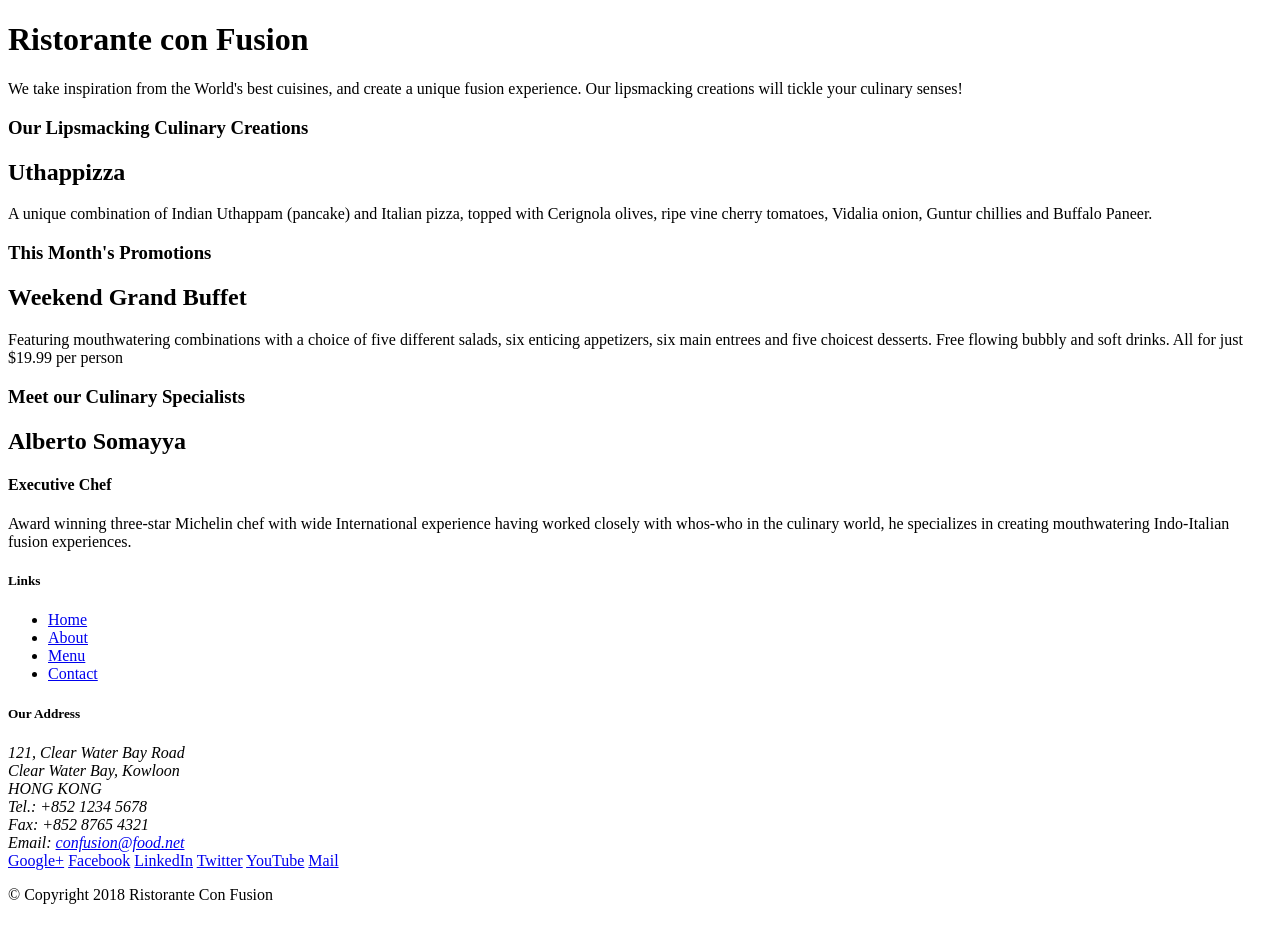
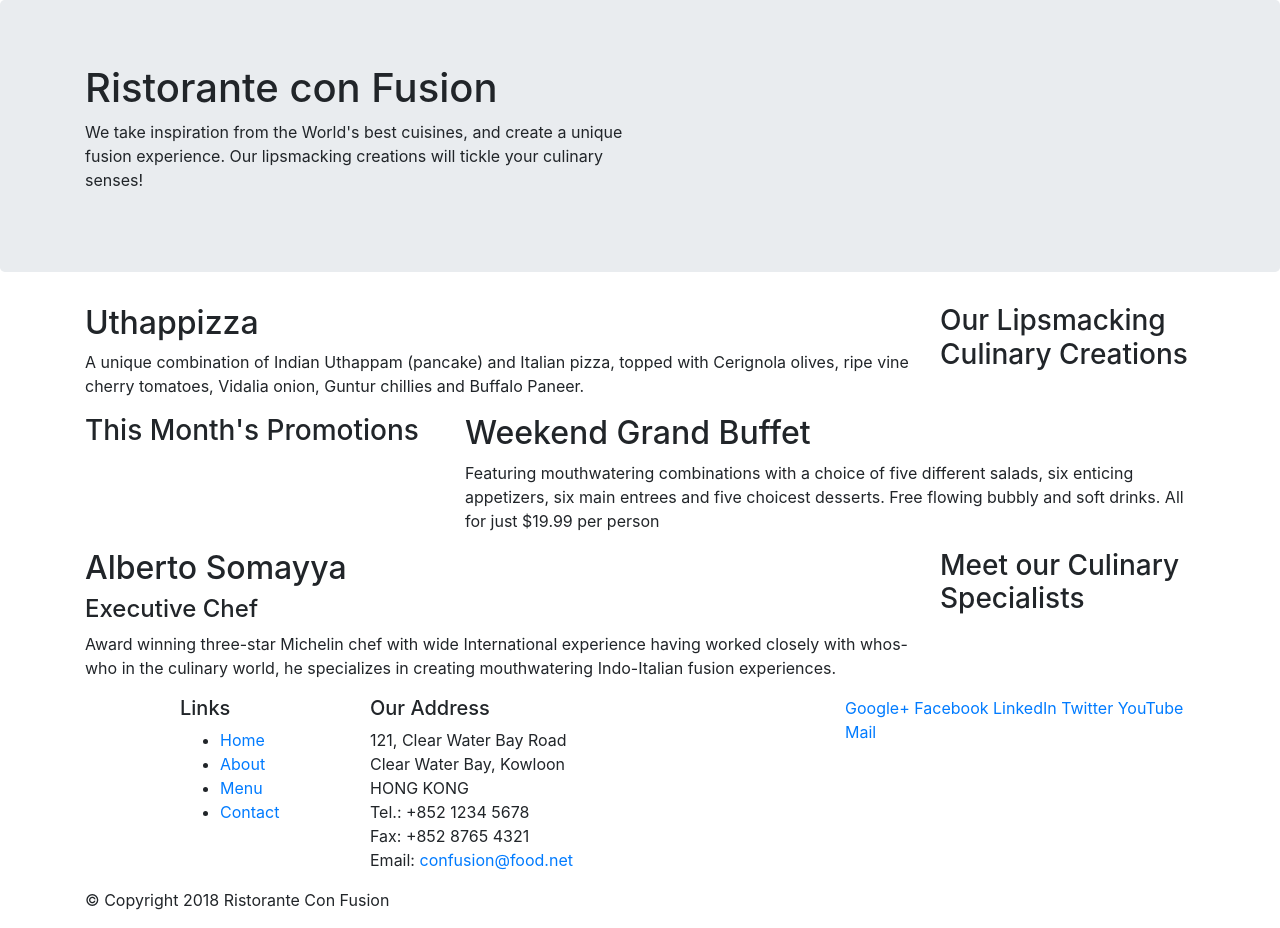
Before and after one commit to Naveen0029/bootstrap4, a website: page index.html in a window 1280 px wide. Drawn offline with nearby package versions, Linux system fonts and the light colour scheme.

Commit message:
first commit

```diff
--- a/index.html
+++ b/index.html
@@ -2,51 +2,58 @@
 <html lang="en">
 
 <head>
+     <!-- Required meta tags always come first -->
+     <meta charset="utf-8">
+     <meta name="viewport" content="width=device-width, initial-scale=1, shrink-to-fit=no">
+     <meta http-equiv="x-ua-compatible" content="ie=edge">
+
+     <!-- Bootstrap CSS -->
+     <link rel="stylesheet" href="node_modules/bootstrap/dist/css/bootstrap.min.css">
     <title>Ristorante Con Fusion</title>
 </head>
 
 <body>
 
-    <header>
-        <div>
-            <div>
-                <div>
+    <header class="jumbotron">
+        <div class="container">
+            <div class="row">
+                <div class="col-12 col-sm-6">
                     <h1>Ristorante con Fusion</h1>
                     <p>We take inspiration from the World's best cuisines, and create a unique fusion experience. Our lipsmacking creations will tickle your culinary senses!</p>
                 </div>
-                <div>
+                <div class="col-12 col-sm">
                 </div>
             </div>
         </div>
     </header>
 
-    <div>
-        <div>
-            <div>
+    <div class="container">
+        <div class="row">
+            <div class="col-12 col-sm-4 ordr-sm-last col-md-3">
                 <h3>Our Lipsmacking Culinary Creations</h3>
             </div>
-            <div>
+            <div class="col col-sm order-sm-first col-md">
                 <h2>Uthappizza</h2>
                 <p>A unique combination of Indian Uthappam (pancake) and Italian pizza, topped with Cerignola olives, ripe vine cherry tomatoes, Vidalia onion, Guntur chillies and Buffalo Paneer.</p>
             </div>
         </div>
 
 
-        <div>
-            <div>
+        <div class="row">
+            <div class="col-12 col-sm-4 co-md-3">
                 <h3>This Month's Promotions</h3>
             </div>
-            <div>
+            <div class="col col-sm col-md">
                 <h2>Weekend Grand Buffet</h2>
                 <p>Featuring mouthwatering combinations with a choice of five different salads, six enticing appetizers, six main entrees and five choicest desserts. Free flowing bubbly and soft drinks. All for just $19.99 per person </p>
             </div>
         </div>
 
-        <div>
-            <div>
+        <div class="row">
+            <div class="col-12 col-sm-4 order-sm-last col-md-3">
                 <h3>Meet our Culinary Specialists</h3>
             </div>
-            <div>
+            <div class="col col-sm order-sm-first col-md">
                 <h2>Alberto Somayya</h2>
                 <h4>Executive Chef</h4>
                 <p>Award winning three-star Michelin chef with wide International experience having worked closely with whos-who in the culinary world, he specializes in creating mouthwatering Indo-Italian fusion experiences. </p>
@@ -55,9 +62,9 @@
     </div>
 
     <footer>
-        <div>
-            <div>
-                <div>
+        <div class="container">
+            <div class="row">
+                <div class="col-4 offset-1 col-sm-2">
                     <h5>Links</h5>
                     <ul>
                         <li><a href="#">Home</a></li>
@@ -66,7 +73,7 @@
                         <li><a href="#">Contact</a></li>
                     </ul>
                 </div>
-                <div>
+                <div class="col-7 col-sm-5">
                     <h5>Our Address</h5>
                     <address>
 		              121, Clear Water Bay Road<br>
@@ -77,7 +84,7 @@
 		              Email: <a href="mailto:confusion@food.net">confusion@food.net</a>
 		           </address>
                 </div>
-                <div>
+                <div class="col-12 col-sm-4">
                     <div>
                         <a href="http://google.com/+">Google+</a>
                         <a href="http://www.facebook.com/profile.php?id=">Facebook</a>
@@ -88,13 +95,17 @@
                     </div>
                 </div>
            </div>
-           <div>
-                <div>
+           <div class="row">
+                <div class="col-auto">
                     <p>© Copyright 2018 Ristorante Con Fusion</p>
                 </div>
            </div>
         </div>
     </footer>
+     <!-- jQuery first, then Popper.js, then Bootstrap JS. -->
+     <script src="node_modules/jquery/dist/jquery.slim.min.js"></script>
+     <script src="node_modules/popper.js/dist/umd/popper.min.js"></script>
+     <script src="node_modules/bootstrap/dist/js/bootstrap.min.js"></script>
 
 </body>
 
```
Also changed, not shown: package.json (+6 -1 lines), 2 other files.
